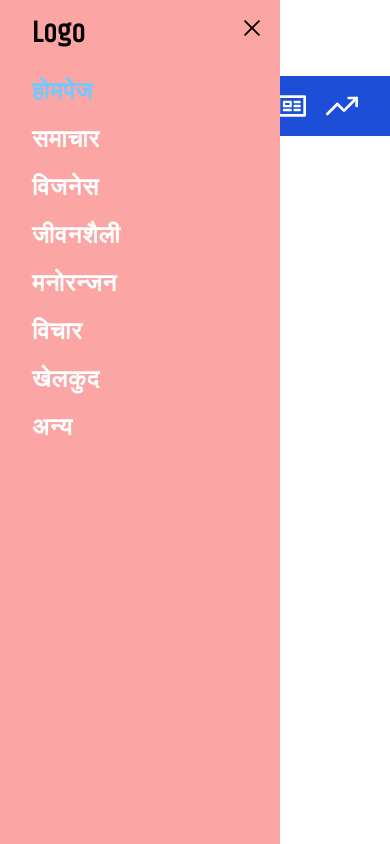
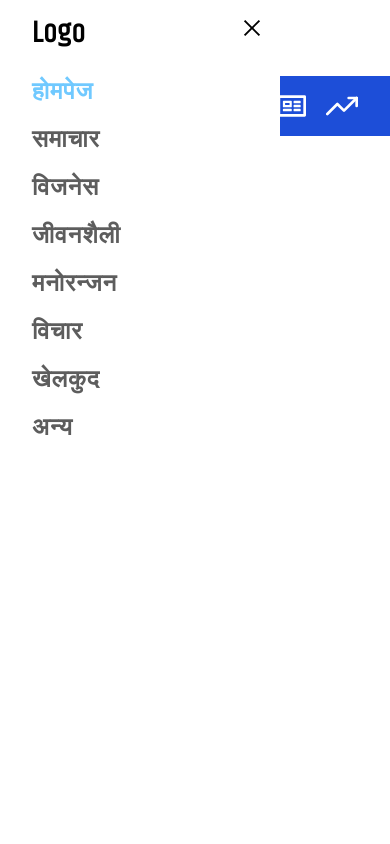
Before and after one commit to prajjwalz1/abiralsanchar-next-prod, a Next.js app: page / in a window 390 px wide. Both pictures are taken after a click on the icon 48 px from the left and 106 px from the top of the page. Shown: the top 844 px of the page. Built offline with nearby package versions, Linux system fonts and the light colour scheme.

Commit message:
responsive footer design

```diff
--- a/src/assets/colors/index.ts
+++ b/src/assets/colors/index.ts
@@ -1,3 +1,10 @@
+// Normal
+export const medium_black = "text-[#5d5d5d]";
+export const black = "text-[#000]";
+export const near_black = "text-[#121212]";
+export const white = "text-white";
+export const near_white = "text-[#e7e7e7]";
+
 // Links
 export const active_link = "text-blue-500";
 export const hover_link = "hover:text-blue-500";
@@ -10,6 +17,7 @@ export const navbar = "bg-blue-700";
 // Icons
 export const icon = "text-white hover:text-blue-sky";
 export const header = "text-blue-800";
+export const close_icon = `${near_black} hover:text-red-500`;
 
 // Footer
 export const footer = "bg-slate-100";
--- a/src/assets/css/styles/index.ts
+++ b/src/assets/css/styles/index.ts
@@ -25,8 +25,16 @@ export const root_layout_css = {
 //////////////////////////////
 // Active links
 //////////////////////////////
-export const getActiveLink = (isFlag: boolean, color?: string) =>
-  isFlag ? color ?? colors.active_link : "text-white";
+export const getActiveLink = (
+  isSameLink: boolean,
+  color?: string,
+  isFlag?: boolean
+) =>
+  isSameLink
+    ? color ?? colors.active_link
+    : isFlag
+    ? colors.medium_black
+    : colors.white;
 
 //////////////////////////////
 // Icons
--- a/src/helpers/components/layouts/root/Footer.tsx
+++ b/src/helpers/components/layouts/root/Footer.tsx
@@ -17,7 +17,7 @@ const Footer = () => {
   return (
     <footer className={`${colors.footer} footer pt-10 flex flex-col`}>
       <div
-        className={`${styles.padding_x} footer-menu grid grid-cols-2 md:grid-cols-3 lg:grid-cols-5`}
+        className={`${styles.padding_x} footer-menu grid grid-cols-1 sm:grid-cols-2 md:grid-cols-3 lg:grid-cols-5`}
       >
         {footer_menu_items.map(
           ({ label, child }: NestedLinkSchema, idx: number) => (
@@ -40,22 +40,22 @@ const Footer = () => {
         )}
       </div>
       <div
-        className={`${colors.footer_end} ${styles.padding_x} footer-end py-10 flex-1 flex flex-col lg:flex-row gap-5 lg:gap-1`}
+        className={`${colors.footer_end} ${styles.padding_x} footer-end py-10 flex-1 flex flex-col xl:flex-row gap-5 xl:gap-1`}
       >
         <div className="logo">
           <Logo />
         </div>
 
-        <div className="footer-end grid grid-cols-[auto_auto] md:grid-cols-[auto_auto_auto] lg:grid-cols-[auto_auto_auto_auto_auto] gap-4 items-center divide-x divide-gray-400">
+        <div className="footer-end grid grid-cols-1 sm:grid-cols-[auto_auto_auto] md:grid-cols-[auto_auto_auto] lg:grid-cols-[auto_auto_auto_auto] xl:grid-cols-[auto_auto_auto_auto_auto] gap-4 items-center divide-x divide-gray-400">
           {footer_end_items.map(
             ({ label, icon, value }: OptionSchema, idx: number) => {
               const isCopyright = label === "copyright";
               const newLabel = isCopyright ? icon : label;
-              const valueCss = isCopyright ? "text-sm" : "";
+              const valueCss = isCopyright ? "text-xs" : "";
               return (
                 <div
                   key={getUniqueKey(idx, value)}
-                  className="first:px-0 px-4 flex flex-col gap-1"
+                  className="px-4 flex flex-col gap-1 border-l-[1px] border-l-gray-400"
                 >
                   <div className="">{newLabel}</div>
                   <div className={valueCss}>{value}</div>
--- a/src/helpers/components/layouts/root/Header.tsx
+++ b/src/helpers/components/layouts/root/Header.tsx
@@ -10,11 +10,9 @@ import { Logo } from "@/dynamic-imports/components";
 // utils
 import { navbar_menu_items } from "@/utils/constants/layouts-constants";
 import { getUniqueKey } from "@/utils/methods/stringMethods";
-import {
-  CssSchema,
-  FlagSchema,
-  LinkSchema,
-} from "@/utils/schemas/CommonSchema";
+import { FlagSchema, LinkSchema } from "@/utils/schemas/CommonSchema";
+import { CommonNavMenuSchema } from "@/utils/schemas/LayoutSchema";
+import { useBoxVisible } from "@/helpers/hooks/useBoxVisible";
 
 // Others
 import Link from "next/link";
@@ -25,7 +23,6 @@ import { AiOutlineClose } from "react-icons/ai";
 import { CgMenuGridR } from "react-icons/cg";
 import { FaRegNewspaper } from "react-icons/fa";
 import { FiTrendingUp } from "react-icons/fi";
-import { useBoxVisible } from "@/helpers/hooks/useBoxVisible";
 
 //////////////////////////////
 // Logo
@@ -50,9 +47,9 @@ const LogoSection: React.FC<FlagSchema> = (props) => {
 // Common Navbar menu, for both desktop and mobile view
 //////////////////////////////
 
-const CommonNavMenu: React.FC<CssSchema> = (props) => {
+const CommonNavMenu: React.FC<CommonNavMenuSchema> = (props) => {
   // Props
-  const { css } = props;
+  const { css, isFlag } = props;
 
   // Hooks
   const pathname = usePathname();
@@ -65,7 +62,8 @@ const CommonNavMenu: React.FC<CssSchema> = (props) => {
           href={href}
           className={`${colors.navbar_link} ${styles.getActiveLink(
             href === pathname,
-            colors.sky
+            colors.sky,
+            isFlag
           )}`}
         >
           {label}
@@ -103,14 +101,17 @@ const MobileNavMenu = () => {
       {isBoxVisible && (
         <div
           ref={domRef}
-          className={`${styles.padding_x} ${styles.logo_padding_y} fixed top-0 left-0 bg-red-300 min-h-screen min-w-[280px]`}
+          className={`${styles.padding_x} ${styles.logo_padding_y} fixed top-0 left-0 bg-white min-h-screen min-w-[280px]`}
         >
           <AiOutlineClose
             className="absolute top-4 right-4"
             onClick={() => setIsBoxVisible(false)}
           />
           <LogoSection isFlag />
-          <CommonNavMenu css="mobile-navbar-menu flex flex-col lg:hidden gap-4" />
+          <CommonNavMenu
+            css="mobile-navbar-menu flex flex-col lg:hidden gap-4"
+            isFlag
+          />
         </div>
       )}
     </>
--- /dev/null
+++ b/src/utils/schemas/LayoutSchema.tsx
@@ -0,0 +1,3 @@
+import { CssSchema, FlagSchema } from "./CommonSchema";
+
+export interface CommonNavMenuSchema extends CssSchema, FlagSchema {}
```
